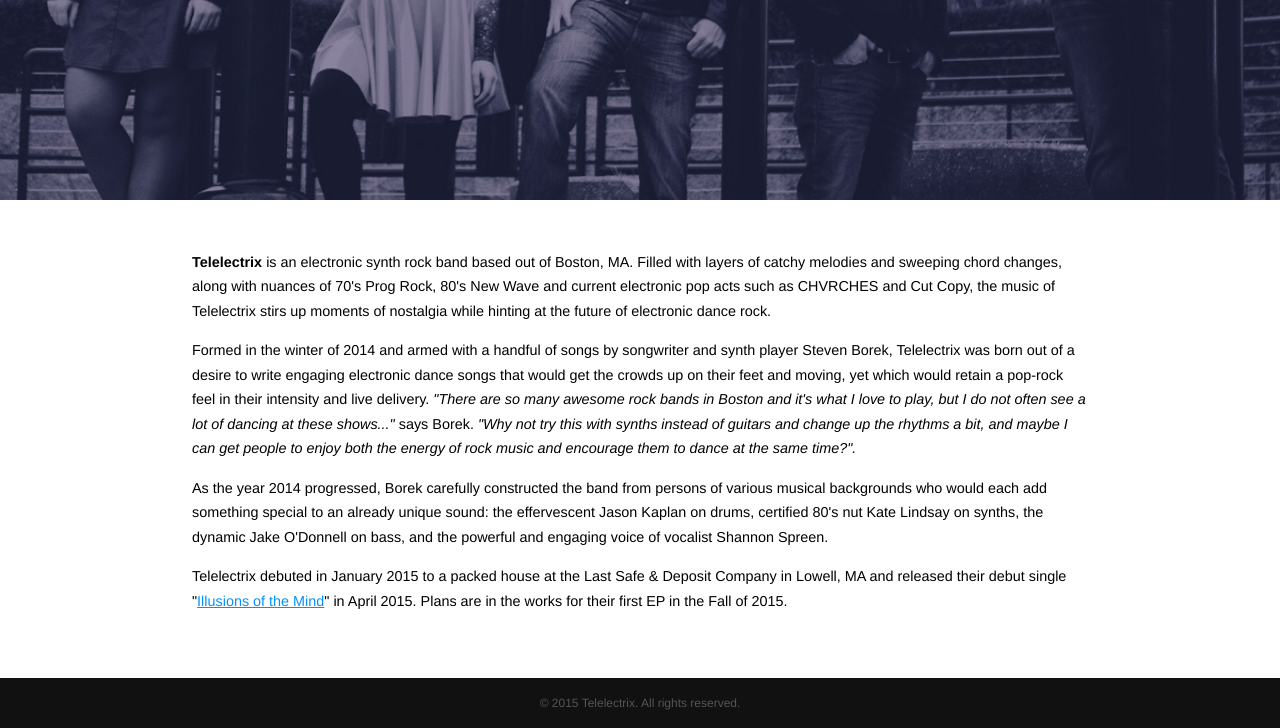
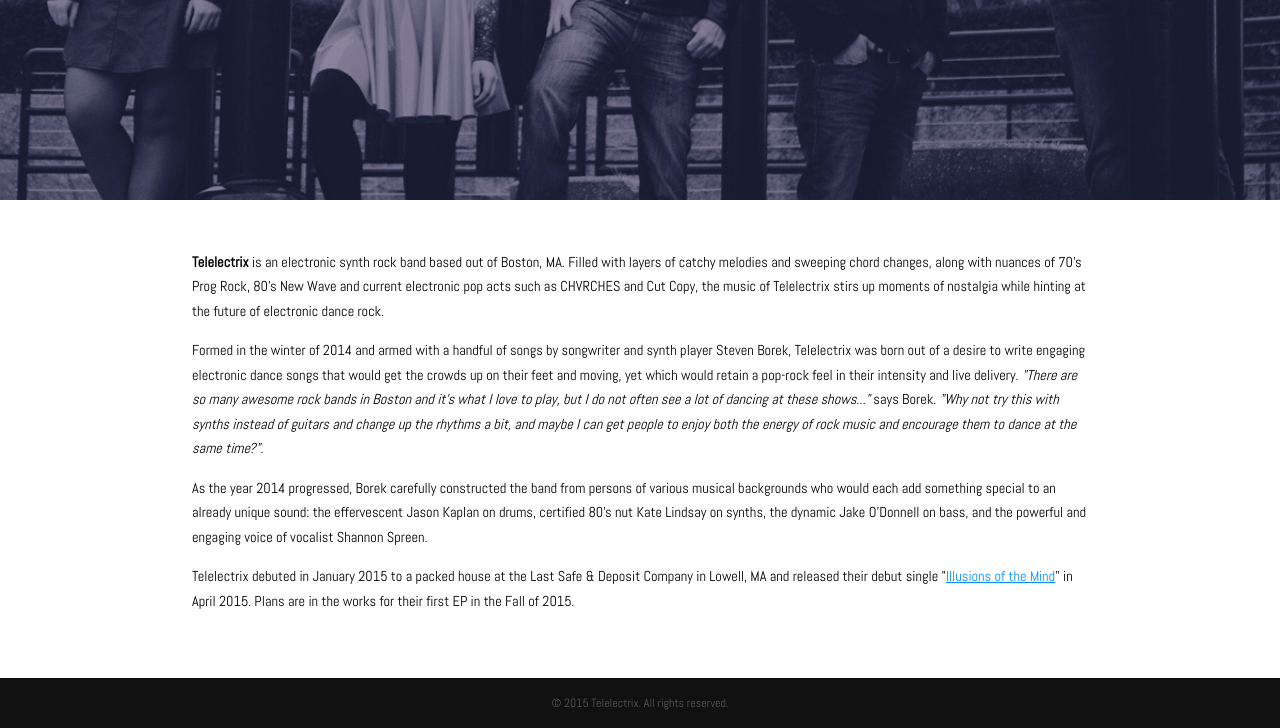
Before and after one commit to telelectrix/telelectrix.github.io, a plain HTML site: page about.html in a window 1280 px wide. Shown: the part 300-1028 px from the top of the page. Drawn offline with nearby package versions, Linux system fonts and the light colour scheme.

Commit message:
added fonts

```diff
--- a/about.html
+++ b/about.html
@@ -15,6 +15,7 @@
   <meta property="og:image" content="http://telelectrix.com/images/band-2.jpg"/>
 	<title>Telelctrix - About</title>
 	 <link href='http://fonts.googleapis.com/css?family=Dosis:400,700' rel='stylesheet' type='text/css'>
+    <link href='https://fonts.googleapis.com/css?family=Abel|Open+Sans+Condensed:700' rel='stylesheet' type='text/css'>
 	<link href="css/main.css" rel="stylesheet" type="text/css">
 	<link rel="icon" type="image/png" href="favicon.png">
 	<link rel="stylesheet" href="css/font-awesome/css/font-awesome.min.css">
```
Also changed, not shown: photos.html (+1 -0 lines).
